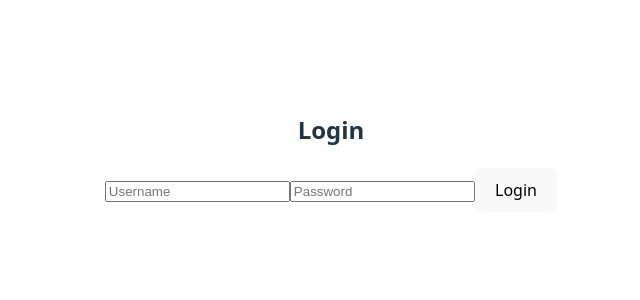
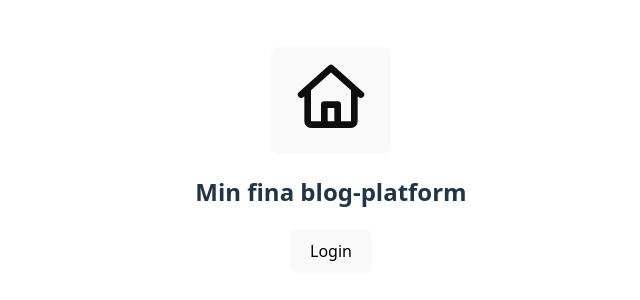
Before and after one commit to Mojujo/blog-platform, a React (Vite) app in the folder react/react-frontend/: page / in a window 1280 px wide. Shown: the part 240-540 px from the top of the page, without its empty margins (309-949 px from the left). Built offline with nearby package versions, Linux system fonts and the light colour scheme; no server answers.

Commit message:
add: navHeader and SPA logic for switching screen

```diff
--- a/react/react-frontend/src/App.tsx
+++ b/react/react-frontend/src/App.tsx
@@ -1,12 +1,22 @@
+import { useState } from 'react';
 import './App.css'
 import Home from './pages/Home'
 import Login from './pages/Login'
+import NavHeader from './components/NavHeader';
+
+export type Screen = "home" | "login" | "register" | "profile";
 
 function App() {
+  const [screen, setScreen] = useState<Screen>("home");
 
   return (
     <>
-    <Login/>
+    <NavHeader setScreen={setScreen} />
+
+    <main>
+      {screen === "home" && <Home />}
+      {screen === "login" && <Login />}
+    </main>
     </>
   )
 }
--- /dev/null
+++ b/react/react-frontend/src/components/NavHeader.tsx
@@ -0,0 +1,39 @@
+import { useAuth } from "../context/AuthContext";
+import { Screen } from "../App";
+import styles from "./NavHeader.module.css"
+
+export default function NavHeader({ setScreen }: { setScreen: (s: Screen) => void }) {
+    const { user, logout } = useAuth();
+
+    return (
+        <>
+            <header className={styles.centerHeader}>
+                <nav className={styles.navContainer}>
+                    <button
+                        className={styles.homeButton}
+                        onClick={() => setScreen("home")}>
+                        <img src="./assets/home.svg" alt="" className={styles.homeImage} />
+                    </button>
+
+                    <h2>
+                        Min fina blog-platform
+                    </h2>
+
+                    <button
+                        onClick={() => {
+                            if (!user) {
+                                setScreen("login");
+                            } else {
+                                logout();
+                                setScreen("home");
+                            }
+                        }}
+                    >
+                        {user ? "Logout" : "Login"}
+                    </button>
+
+                </nav>
+            </header>
+        </>
+    )
+}
--- a/react/react-frontend/src/context/AuthContext.tsx
+++ b/react/react-frontend/src/context/AuthContext.tsx
@@ -1,7 +1,6 @@
 import { createContext, useState, ReactNode, useContext, useEffect } from "react";
 import { getXsrfToken } from "../util/csrfUtil";
 import apiClient from "../api/apiClient";
-import type { AxiosRequestConfig } from "axios";
 
 type User = {
     username: string;
@@ -69,6 +68,8 @@ export const AuthProvider = ({ children }: { children: ReactNode }) => {
 
     const login = async (username: string, password: string): Promise<boolean> => {
 
+        await apiClient.get("/user/csrf");
+
         try {
             const response = await apiClient.post("/auth/login", { username, password });
 
```
Also changed, not shown: react/react-frontend/assets/home.svg (added), react/react-frontend/src/components/NavHeader.module.css (added).
